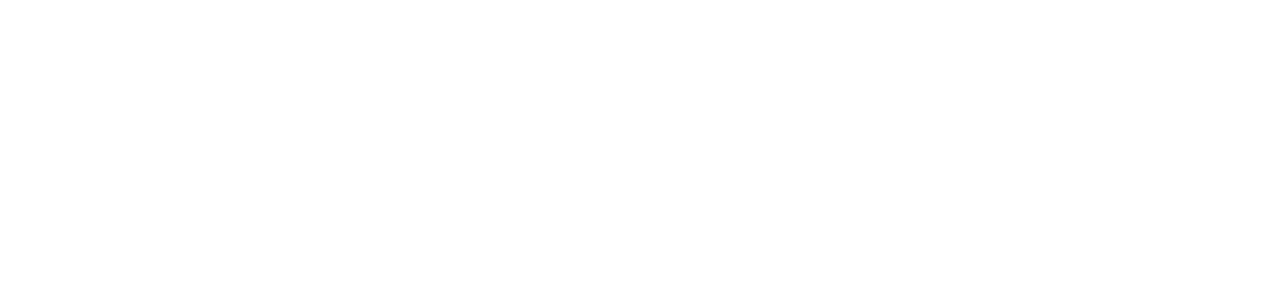
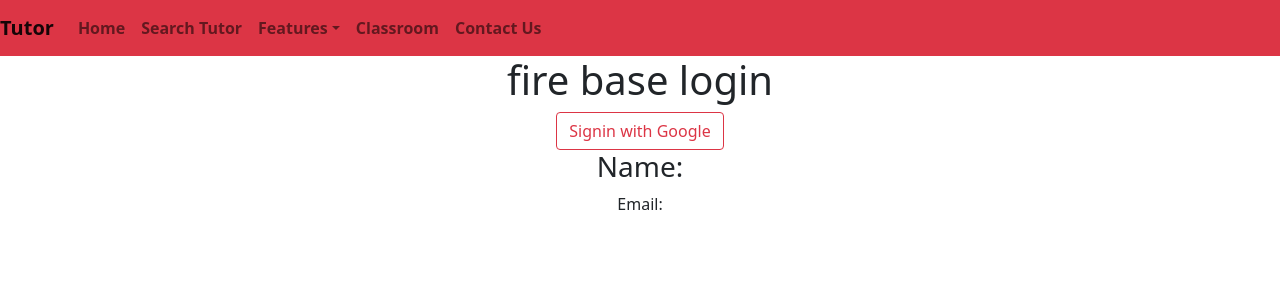
Before and after one commit to pd1116/Online-Tutor, a React (Create React App) app: page /login2 in a window 1280 px wide. Shown: the top 300 px of the page. Built offline with nearby package versions, Linux system fonts and the light colour scheme.

Commit message:
update login

```diff
--- a/package.json
+++ b/package.json
@@ -12,6 +12,7 @@
     "@testing-library/react": "^12.1.2",
     "@testing-library/user-event": "^13.5.0",
     "bootstrap": "^5.1.3",
+    "firebase": "^9.6.4",
     "react": "^17.0.2",
     "react-bootstrap": "^2.1.1",
     "react-dom": "^17.0.2",
--- a/src/App.js
+++ b/src/App.js
@@ -13,6 +13,7 @@
 } from "react-router-dom";
 import Login from './Components/Login/Login';
 import Register from './Components/Register/Register';
+import Login2 from './Components/Login2/Login2';
 
 function App() {
   return (
@@ -34,6 +35,9 @@
           <Route path="/register">
           <Register></Register>
           </Route>
+          <Route path="/login2">
+          <Login2></Login2>
+          </Route>
 
         </Switch>
         </Router>
--- /dev/null
+++ b/src/Components/FirebaseConfig/firebaseConfig.js
@@ -0,0 +1,8 @@
+const firebaseConfig = {
+    apiKey: "AIzaSyCpWcDy2KgVm32aFsjBHdFL1TVk1EUsW0A",
+    authDomain: "nline-tutor-2022.firebaseapp.com",
+    projectId: "nline-tutor-2022",
+    storageBucket: "nline-tutor-2022.appspot.com",
+    messagingSenderId: "555367822954",
+    appId: "1:555367822954:web:d215012953a44b8806fc13"
+  };
--- a/src/Components/Login/Login.js
+++ b/src/Components/Login/Login.js
@@ -1,4 +1,5 @@
 import React from 'react';
+import { Link } from 'react-router-dom';
 import Navbars from '../Navbars/Navbars';
 
 const Login = () => {
@@ -6,6 +7,12 @@
         <div className="container">
             <Navbars></Navbars>
             <h1>This is  login</h1>
+
+
+            {/* testing  */}
+
+            <Link to="/login2" class="btn btn-sm btn-primary top-btn text-white m-2">Loginxxx</Link>
+
         </div>
     );
 };
--- /dev/null
+++ b/src/Components/Login2/Login2.js
@@ -0,0 +1,57 @@
+import React, { useState } from 'react';
+import Navbars from '../Navbars/Navbars';
+import { initializeApp } from 'firebase/app';
+import { getAuth, signInWithPopup, GoogleAuthProvider } from "firebase/auth";
+// import firebaseConfig from '../FirebaseConfig/firebaseConfig'
+const firebaseConfig = {
+    apiKey: "AIzaSyCpWcDy2KgVm32aFsjBHdFL1TVk1EUsW0A",
+    authDomain: "nline-tutor-2022.firebaseapp.com",
+    projectId: "nline-tutor-2022",
+    storageBucket: "nline-tutor-2022.appspot.com",
+    messagingSenderId: "555367822954",
+    appId: "1:555367822954:web:d215012953a44b8806fc13"
+  };
+
+const app = initializeApp(firebaseConfig);
+const Login2 = () => {
+    const provider = new GoogleAuthProvider();
+
+    const [user,setUser] = useState({})
+
+    const handleClick = () => {
+        const auth = getAuth();
+        signInWithPopup(auth, provider)
+            .then((result) => {
+                // This gives you a Google Access Token. You can use it to access the Google API.
+                const credential = GoogleAuthProvider.credentialFromResult(result);
+                const token = credential.accessToken;
+                // The signed-in user info.
+                const user = result.user;
+                console.log(user);
+                setUser(user);
+                // ...
+            }).catch((error) => {
+                // Handle Errors here.
+                const errorCode = error.code;
+                const errorMessage = error.message;
+                // The email of the user's account used.
+                const email = error.email;
+                // The AuthCredential type that was used.
+                const credential = GoogleAuthProvider.credentialFromError(error);
+                // ...
+            });
+
+    }
+    return (
+        <div>
+            <Navbars></Navbars>
+            <h1>fire base login</h1>
+            <button onClick={handleClick} className="btn btn-outline-danger">Signin with Google</button>
+        <h3>Name: {user.displayName}</h3>
+        <p>Email:{user.email}</p>
+
+        </div>
+    );
+};
+
+export default Login2;
```
Also changed, not shown: 1 other file (tests, documents, lock files or other folders).
